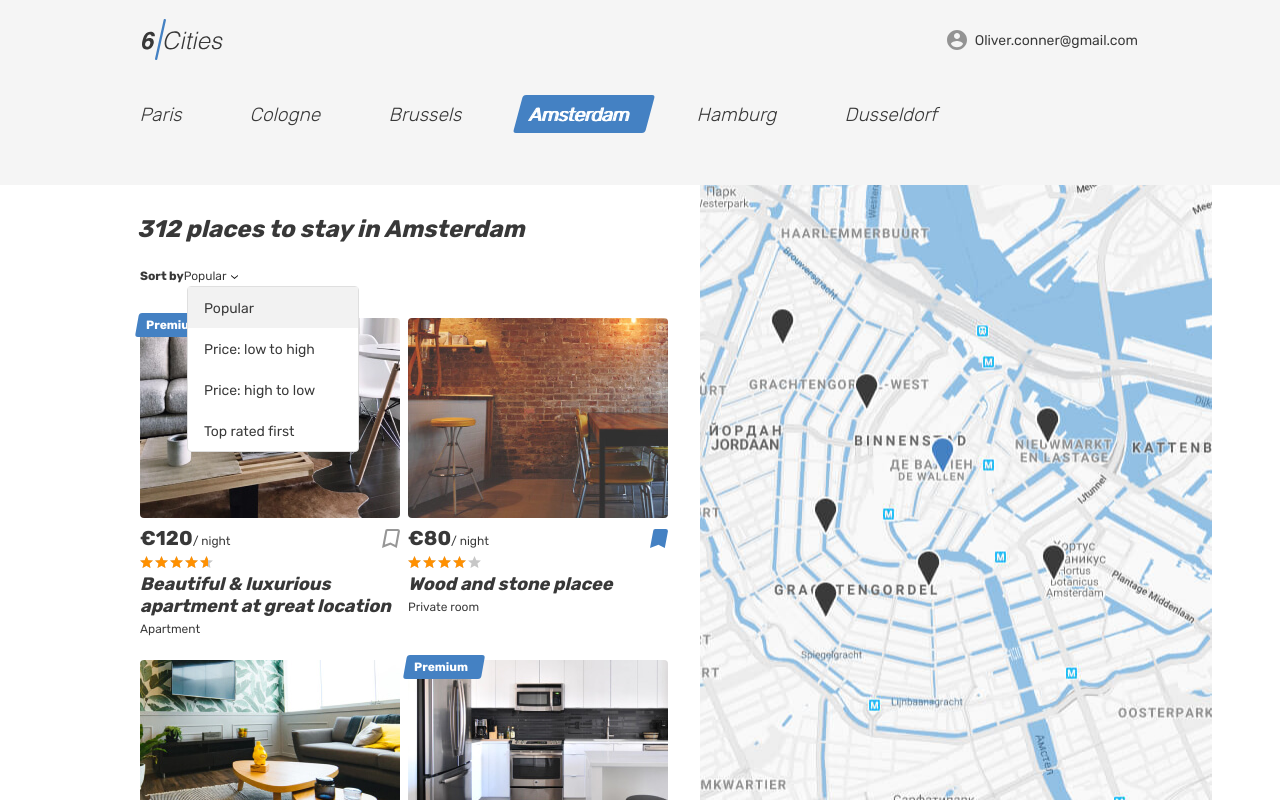
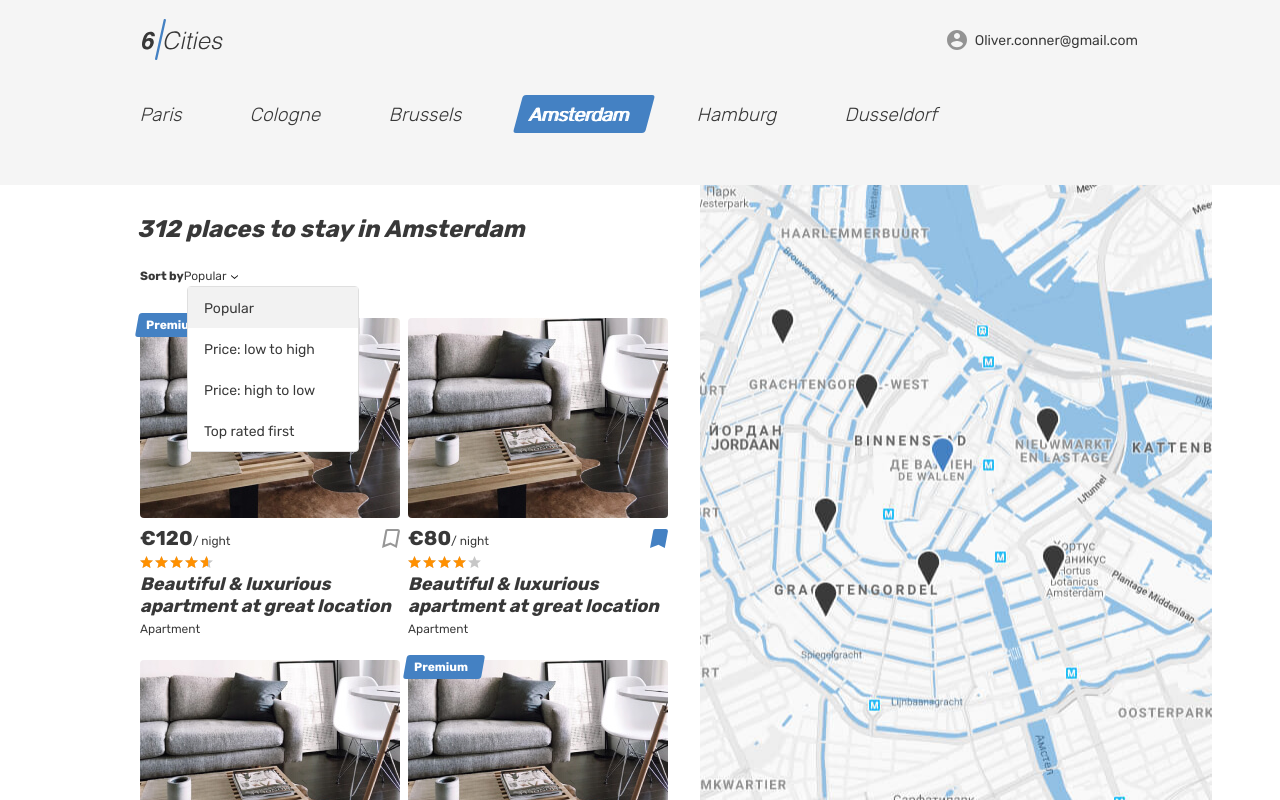
Before and after one commit to Shramkoweb/cities, a React app: page / in a window 1280 px wide. Built offline with nearby package versions, Linux system fonts and the light colour scheme.

Commit message:
feature: render offers from props

```diff
--- a/src/components/app/app.jsx
+++ b/src/components/app/app.jsx
@@ -1,8 +1,7 @@
 import React from 'react';
 
 const App = (props) => {
-  const {placeNames} = props;
-
+  const {offers} = props;
   return (
     <div className="page page--gray page--main">
       <header className="header">
@@ -33,10 +32,8 @@ const App = (props) => {
           </div>
         </div>
       </header>
-
       <main className="page__main page__main--index">
         <h1 className="visually-hidden">Cities</h1>
-
         <div className="tabs">
           <section className="locations container">
             <ul className="locations__list tabs__list">
@@ -73,23 +70,19 @@ const App = (props) => {
             </ul>
           </section>
         </div>
-
         <div className="cities">
           <div className="cities__places-container container">
             <section className="cities__places places">
               <h2 className="visually-hidden">Places</h2>
               <b className="places__found">312 places to stay in Amsterdam</b>
-
               <form className="places__sorting" action="#" method="get">
                 <span className="places__sorting-caption">Sort by</span>
-
                 <span className="places__sorting-type" tabIndex="0">
                   Popular
                   <svg className="places__sorting-arrow" width="7" height="4">
                     <use xlinkHref="#icon-arrow-select"/>
                   </svg>
                 </span>
-
                 <ul className="places__options places__options--custom places__options--opened">
                   <li className="places__option places__option--active" tabIndex="0">Popular</li>
                   <li className="places__option" tabIndex="0">Price: low to high</li>
@@ -97,32 +90,28 @@ const App = (props) => {
                   <li className="places__option" tabIndex="0">Top rated first</li>
                 </ul>
               </form>
-
               <div className="cities__places-list places__list tabs__content">
                 <article className="cities__place-card place-card">
                   <div className="place-card__mark">
                     <span>Premium</span>
                   </div>
-
                   <div className="cities__image-wrapper place-card__image-wrapper">
                     <a href="#">
                       <img
                         className="place-card__image"
-                        src="img/apartment-01.jpg"
+                        src={offers[0].img}
                         width="260"
                         height="200"
                         alt="Place image"
                       />
                     </a>
                   </div>
-
                   <div className="place-card__info">
                     <div className="place-card__price-wrapper">
                       <div className="place-card__price">
-                        <b className="place-card__price-value">&euro;120</b>
+                        <b className="place-card__price-value">&euro;{offers[0].price}</b>
                         <span className="place-card__price-text">&#47;&nbsp;night</span>
                       </div>
-
                       <button className="place-card__bookmark-button button" type="button">
                         <svg className="place-card__bookmark-icon" width="18" height="19">
                           <use xlinkHref="#icon-bookmark"/>
@@ -130,41 +119,36 @@ const App = (props) => {
                         <span className="visually-hidden">To bookmarks</span>
                       </button>
                     </div>
-
                     <div className="place-card__rating rating">
                       <div className="place-card__stars rating__stars">
-                        <span style={{width: `93%`}}/>
+                        <span style={{width: `${offers[0].rating}%`}}/>
                         <span className="visually-hidden">Rating</span>
                       </div>
                     </div>
-
                     <h2 className="place-card__name">
-                      <a href="#">{placeNames[0]}</a>
+                      <a href="#">{offers[0].placeName}</a>
                     </h2>
-                    <p className="place-card__type">Apartment</p>
+                    <p className="place-card__type">{offers[0].type}</p>
                   </div>
                 </article>
-
                 <article className="cities__place-card place-card">
                   <div className="cities__image-wrapper place-card__image-wrapper">
                     <a href="#">
                       <img
                         className="place-card__image"
-                        src="img/room.jpg"
+                        src={offers[0].img}
                         width="260"
                         height="200"
                         alt="Place image"
                       />
                     </a>
                   </div>
-
                   <div className="place-card__info">
                     <div className="place-card__price-wrapper">
                       <div className="place-card__price">
-                        <b className="place-card__price-value">&euro;80</b>
+                        <b className="place-card__price-value">&euro;{offers[1].price}</b>
                         <span className="place-card__price-text">&#47;&nbsp;night</span>
                       </div>
-
                       <button
                         className="place-card__bookmark-button place-card__bookmark-button--active button"
                         type="button">
@@ -174,41 +158,36 @@ const App = (props) => {
                         <span className="visually-hidden">In bookmarks</span>
                       </button>
                     </div>
-
                     <div className="place-card__rating rating">
                       <div className="place-card__stars rating__stars">
-                        <span style={{width: `80%`}}/>
+                        <span style={{width: `${offers[1].rating}%`}}/>
                         <span className="visually-hidden">Rating</span>
                       </div>
                     </div>
-
                     <h2 className="place-card__name">
-                      <a href="#">{placeNames[1]}e</a>
+                      <a href="#">{offers[1].placeName}</a>
                     </h2>
-                    <p className="place-card__type">Private room</p>
+                    <p className="place-card__type">{offers[2].type}</p>
                   </div>
                 </article>
-
                 <article className="cities__place-card place-card">
                   <div className="cities__image-wrapper place-card__image-wrapper">
                     <a href="#">
                       <img
                         className="place-card__image"
-                        src="img/apartment-02.jpg"
+                        src={offers[0].img}
                         width="260"
                         height="200"
                         alt="Place image"
                       />
                     </a>
                   </div>
-
                   <div className="place-card__info">
                     <div className="place-card__price-wrapper">
                       <div className="place-card__price">
-                        <b className="place-card__price-value">&euro;132</b>
+                        <b className="place-card__price-value">&euro;{offers[2].price}</b>
                         <span className="place-card__price-text">&#47;&nbsp;night</span>
                       </div>
-
                       <button className="place-card__bookmark-button button" type="button">
                         <svg className="place-card__bookmark-icon" width="18" height="19">
                           <use xlinkHref="#icon-bookmark"/>
@@ -216,21 +195,18 @@ const App = (props) => {
                         <span className="visually-hidden">To bookmarks</span>
                       </button>
                     </div>
-
                     <div className="place-card__rating rating">
                       <div className="place-card__stars rating__stars">
-                        <span style={{width: `80%`}}/>
+                        <span style={{width: `${offers[2].rating}%`}}/>
                         <span className="visually-hidden">Rating</span>
                       </div>
                     </div>
-
                     <h2 className="place-card__name">
-                      <a href="#">{placeNames[2]}</a>
+                      <a href="#">{offers[2].placeName}</a>
                     </h2>
-                    <p className="place-card__type">Apartment</p>
+                    <p className="place-card__type">{offers[1].type}</p>
                   </div>
                 </article>
-
                 <article className="cities__place-card place-card">
                   <div className="place-card__mark">
                     <span>Premium</span>
@@ -239,21 +215,19 @@ const App = (props) => {
                     <a href="#">
                       <img
                         className="place-card__image"
-                        src="img/apartment-03.jpg"
+                        src={offers[0].img}
                         width="260"
                         height="200"
                         alt="Place image"
                       />
                     </a>
                   </div>
-
                   <div className="place-card__info">
                     <div className="place-card__price-wrapper">
                       <div className="place-card__price">
-                        <b className="place-card__price-value">&euro;180</b>
+                        <b className="place-card__price-value">&euro;{offers[3].price}</b>
                         <span className="place-card__price-text">&#47;&nbsp;night</span>
                       </div>
-
                       <button className="place-card__bookmark-button button" type="button">
                         <svg className="place-card__bookmark-icon" width="18" height="19">
                           <use xlinkHref="#icon-bookmark"/>
@@ -261,41 +235,36 @@ const App = (props) => {
                         <span className="visually-hidden">To bookmarks</span>
                       </button>
                     </div>
-
                     <div className="place-card__rating rating">
                       <div className="place-card__stars rating__stars">
-                        <span style={{width: `100%`}}/>
+                        <span style={{width: `${offers[3].rating}%`}}/>
                         <span className="visually-hidden">Rating</span>
                       </div>
                     </div>
-
                     <h2 className="place-card__name">
-                      <a href="#">{placeNames[3]}</a>
+                      <a href="#">{offers[3].placeName}</a>
                     </h2>
-                    <p className="place-card__type">Apartment</p>
+                    <p className="place-card__type">{offers[2].type}</p>
                   </div>
                 </article>
-
                 <article className="cities__place-card place-card">
                   <div className="cities__image-wrapper place-card__image-wrapper">
                     <a href="#">
                       <img
                         className="place-card__image"
-                        src="img/room.jpg"
+                        src={offers[0].img}
                         width="260"
                         height="200"
                         alt="Place image"
                       />
                     </a>
                   </div>
-
                   <div className="place-card__info">
                     <div className="place-card__price-wrapper">
                       <div className="place-card__price">
-                        <b className="place-card__price-value">&euro;80</b>
+                        <b className="place-card__price-value">&euro;{offers[1].price}</b>
                         <span className="place-card__price-text">&#47;&nbsp;night</span>
                       </div>
-
                       <button
                         className="place-card__bookmark-button place-card__bookmark-button--active button"
                         type="button">
@@ -305,23 +274,20 @@ const App = (props) => {
                         <span className="visually-hidden">In bookmarks</span>
                       </button>
                     </div>
-
                     <div className="place-card__rating rating">
                       <div className="place-card__stars rating__stars">
-                        <span style={{width: `80%`}}/>
+                        <span style={{width: `${offers[3].rating}%`}}/>
                         <span className="visually-hidden">Rating</span>
                       </div>
                     </div>
-
                     <h2 className="place-card__name">
-                      <a href="#">{placeNames[4]}</a>
+                      <a href="#">{offers[2].placeName}</a>
                     </h2>
-                    <p className="place-card__type">Private room</p>
+                    <p className="place-card__type">{offers[1].type}</p>
                   </div>
                 </article>
               </div>
             </section>
-
             <div className="cities__right-section">
               <section className="cities__map map"/>
             </div>
--- a/src/index.js
+++ b/src/index.js
@@ -5,18 +5,39 @@ import App from './components/app/app';
 const rootElement = document.querySelector(`#root`);
 
 const init = () => {
-
-  const PLACE_NAMES = [
-    `Beautiful & luxurious apartment at great location`,
-    `Wood and stone place`,
-    `Canal View Prinsengracht`,
-    `Nice, cozy, warm big bed apartment`,
-    `Wood and stone place`
+  const OFFERS = [
+    {
+      placeName: `Beautiful & luxurious apartment at great location`,
+      img: `img/apartment-01.jpg`,
+      price: 120,
+      rating: 93,
+      type: `Apartment`
+    },
+    {
+      placeName: `Beautiful & luxurious apartment at great location`,
+      img: `img/apartment-01.jpg`,
+      price: 80,
+      rating: 80,
+      type: `Private room`
+    },
+    {
+      placeName: `Beautiful & luxurious apartment at great location`,
+      img: `img/apartment-01.jpg`,
+      price: 132,
+      rating: 85,
+      type: `Apartment`
+    },
+    {
+      placeName: `Beautiful & luxurious apartment at great location`,
+      img: `img/apartment-01.jpg`,
+      price: 180,
+      rating: 100,
+      type: `Apartment`
+    },
   ];
-
   ReactDOM.render(
       <App
-        placeNames={PLACE_NAMES}
+        offers={OFFERS}
       />,
       rootElement
   );
```
